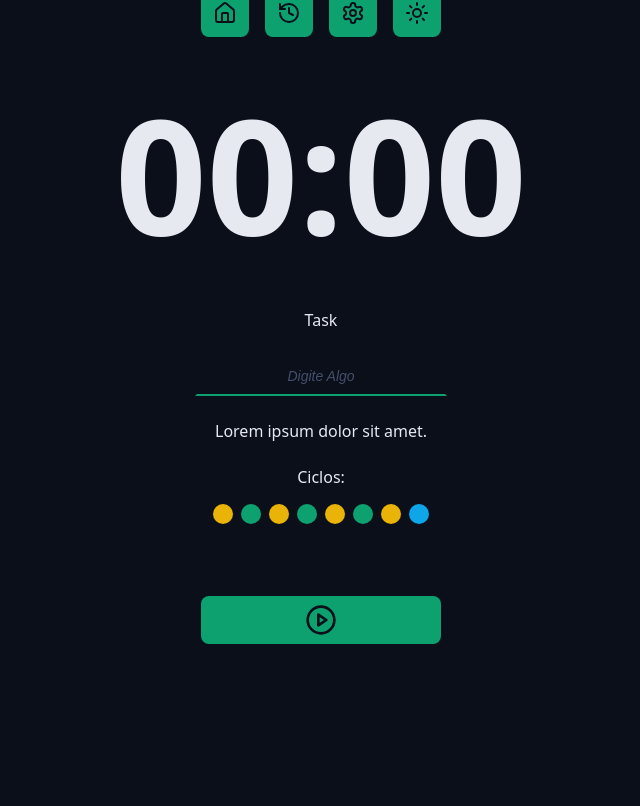
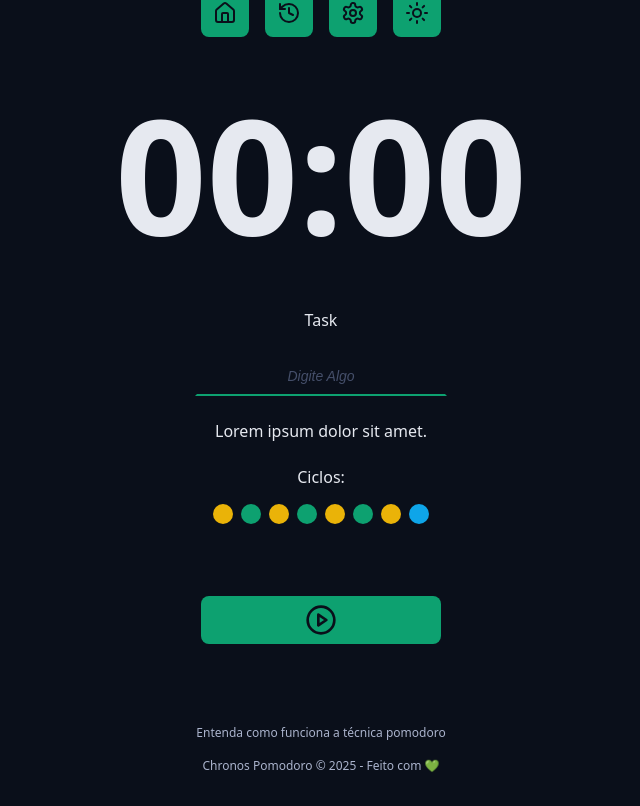
Before and after one commit to Gabrielhscl/Chronos-pomodoro, a React (Vite) app: page / in a window 1280 px wide. Shown: the part 232-1038 px from the top of the page, without its empty margins (319-959 px from the left). Before the commit the page ends 956 px from the top, so only its background shows below. Built offline with nearby package versions, Linux system fonts and the light colour scheme.

Commit message:
31. Criando o componente de footer (rodapé)

```diff
--- a/src/App.tsx
+++ b/src/App.tsx
@@ -9,6 +9,7 @@
 import './styles/global.css';
 import { Cycles } from './componets/Cycles';
 import { PlayCircleIcon } from 'lucide-react';
+import { Footer } from './componets/Footer';
 
 export function App() {
   return (
@@ -45,6 +46,9 @@
           </div>
         </form>
       </Container>
+      <Container>
+        <Footer />
+      </Container>
     </>
   );
 }
--- /dev/null
+++ b/src/componets/Footer/index.tsx
@@ -0,0 +1,12 @@
+import styles from './styles.module.css';
+
+export function Footer() {
+  return (
+    <footer className={styles.footer}>
+      <a href=''>Entenda como funciona a técnica pomodoro</a>
+      <a href=''>
+        Chronos Pomodoro &copy; {new Date().getFullYear()} - Feito com 💚
+      </a>
+    </footer>
+  );
+}
--- /dev/null
+++ b/src/componets/Footer/styles.module.css
@@ -0,0 +1,19 @@
+.footer {
+  display: flex;
+  flex-direction: column;
+  justify-content: center;
+  align-items: center;
+  font-size: 1.2rem;
+  gap: 1.6rem;
+}
+
+.footer a {
+  font-size: 1.2rem;
+  color: var(--text-muted);
+  text-decoration: none;
+}
+
+.footer a:hover {
+  color: var(--text-muted);
+  text-decoration: underline;
+}
```
